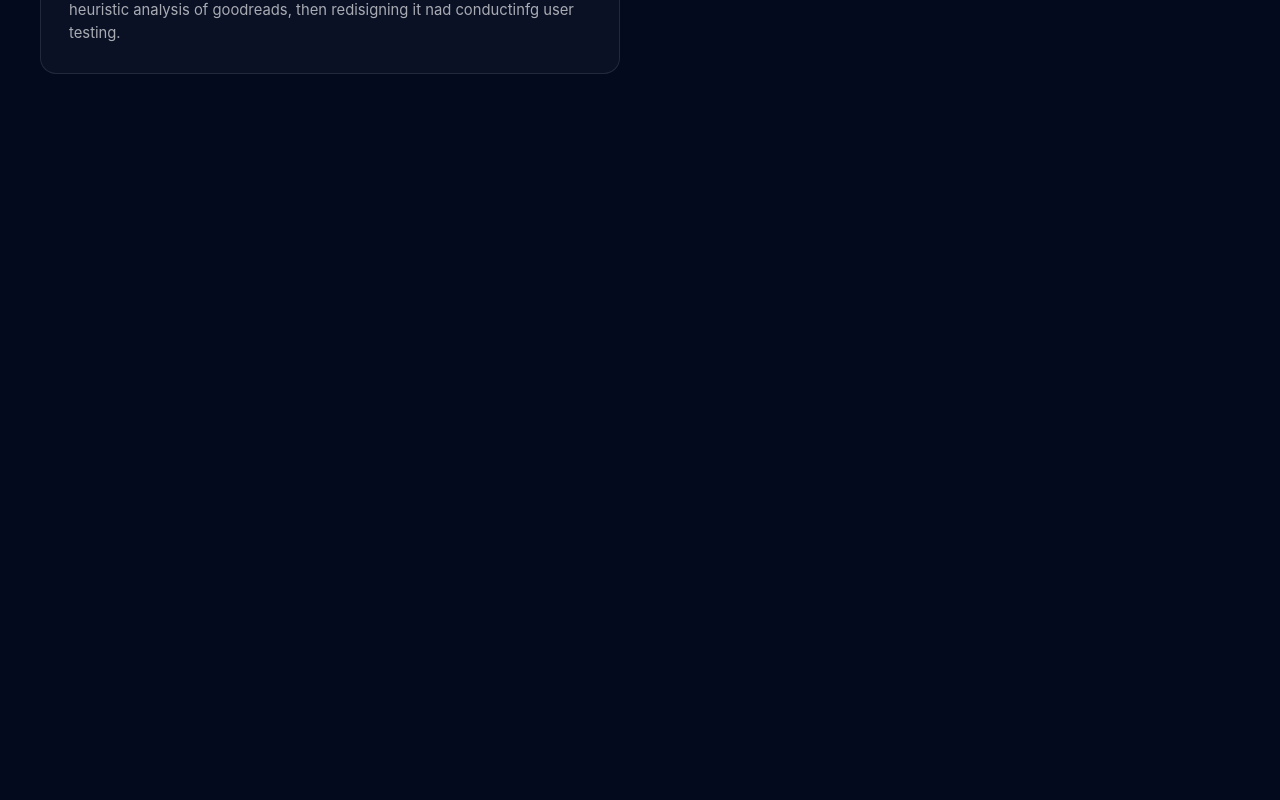
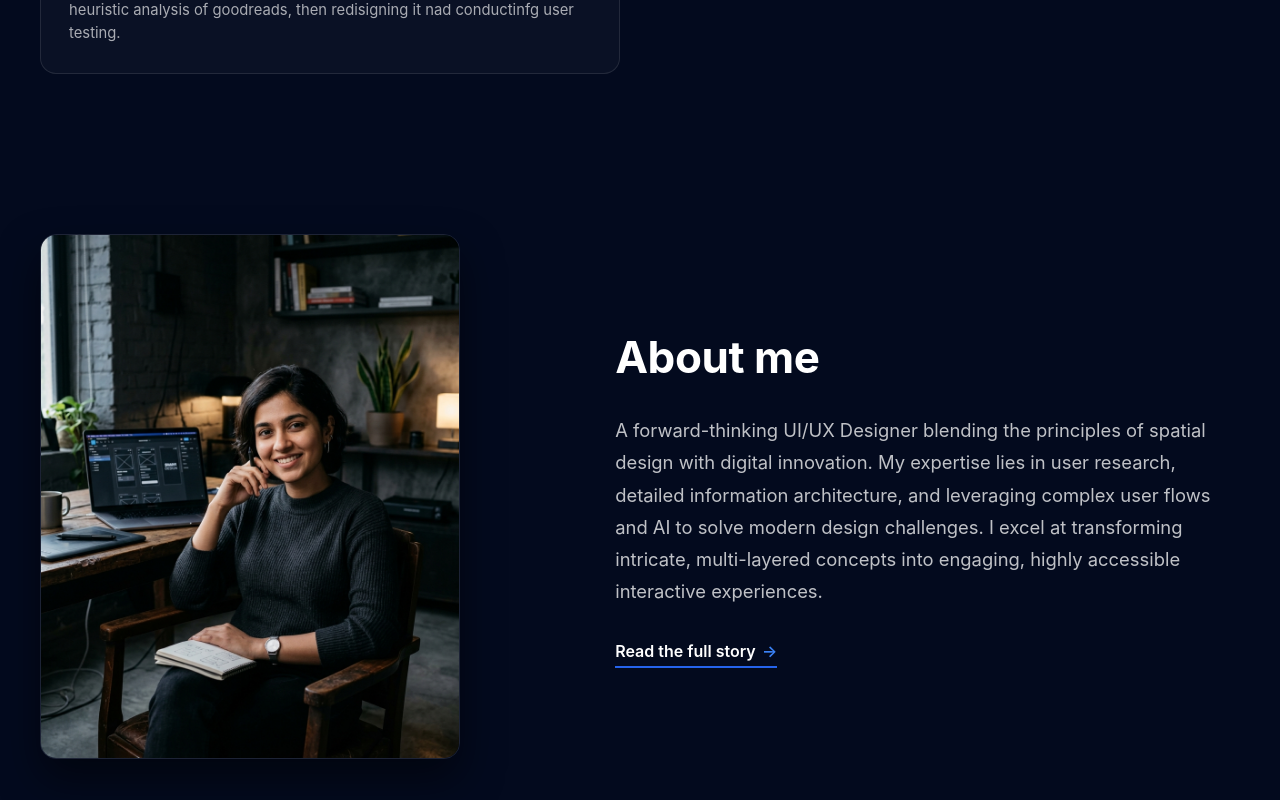
Before and after one commit to vivi0511-ship-it/shaivi-portfolio, a React (Vite) app: page / in a window 1280 px wide. Shown: the part 1899-2699 px from the top of the page. Before the commit the page ends 2053 px from the top, so only its background shows below. Built offline with nearby package versions, Linux system fonts and the light colour scheme.

Commit message:
add about me section

```diff
--- /dev/null
+++ b/src/components/About.css
@@ -0,0 +1,100 @@
+.about-section {
+  padding: 5rem 2.5rem;
+  background-color: #030a1e;
+  color: #ffffff;
+  box-sizing: border-box;
+}
+
+.about-container {
+  max-width: 1200px;
+  margin: 0 auto;
+  display: grid;
+  grid-template-columns: 0.9fr 1.1fr;
+  gap: 4rem;
+  align-items: center;
+}
+
+.about-photo-wrapper {
+  width: 100%;
+  max-width: 420px;
+}
+
+.about-photo {
+  width: 100%;
+  aspect-ratio: 4 / 5;
+  object-fit: cover;
+  border-radius: 16px;
+  border: 1px solid rgba(255, 255, 255, 0.1);
+  box-shadow: 0 20px 40px rgba(0, 0, 0, 0.5);
+  display: block;
+}
+
+.about-text-content {
+  display: flex;
+  flex-direction: column;
+  align-items: flex-start;
+  gap: 1.5rem;
+}
+
+.about-heading {
+  font-size: clamp(2rem, 3.5vw, 2.75rem);
+  font-weight: 700;
+  letter-spacing: -0.01em;
+  color: #ffffff;
+  margin: 0;
+}
+
+.about-bio {
+  font-size: clamp(1rem, 1.8vw, 1.15rem);
+  line-height: 1.75;
+  color: rgba(255, 255, 255, 0.75);
+  margin: 0;
+  font-weight: 400;
+}
+
+/* Link States */
+.about-story-link {
+  display: inline-flex;
+  align-items: center;
+  gap: 0.4rem;
+  font-size: 1rem;
+  font-weight: 600;
+  color: #ffffff;
+  text-decoration: none;
+  border-bottom: 2px solid #2563eb;
+  padding-bottom: 3px;
+  margin-top: 0.5rem;
+  transition: color 0.2s ease, border-color 0.2s ease;
+}
+
+.about-story-link .arrow {
+  display: inline-block;
+  color: #3b82f6;
+  transition: transform 0.25s cubic-bezier(0.16, 1, 0.3, 1);
+}
+
+/* Hover state: arrow shifts right by 4px */
+.about-story-link:hover .arrow {
+  transform: translateX(4px);
+}
+
+.about-story-link:hover {
+  border-color: #60a5fa;
+}
+
+/* Mobile responsive layout */
+@media (max-width: 768px) {
+  .about-section {
+    padding: 3.5rem 1.5rem;
+  }
+
+  .about-container {
+    grid-template-columns: 1fr;
+    gap: 2.5rem;
+  }
+
+  .about-photo-wrapper {
+    max-width: 360px;
+    margin: 0 auto;
+  }
+}
--- /dev/null
+++ b/src/components/About.jsx
@@ -0,0 +1,33 @@
+import { Link } from 'react-router-dom'
+import './About.css'
+
+function About() {
+  return (
+    <section className="about-section">
+      <div className="about-container">
+        <div className="about-left">
+          <div className="about-photo-wrapper">
+            <img
+              src="/about.jpg"
+              alt="Shaivi - UI/UX Designer & Researcher"
+              className="about-photo"
+            />
+          </div>
+        </div>
+        <div className="about-right">
+          <div className="about-text-content">
+            <h2 className="about-heading">About me</h2>
+            <p className="about-bio">
+              A forward-thinking UI/UX Designer blending the principles of spatial design with digital innovation. My expertise lies in user research, detailed information architecture, and leveraging complex user flows and AI to solve modern design challenges. I excel at transforming intricate, multi-layered concepts into engaging, highly accessible interactive experiences.
+            </p>
+            <Link to="/about" className="about-story-link">
+              Read the full story <span className="arrow">&rarr;</span>
+            </Link>
+          </div>
+        </div>
+      </div>
+    </section>
+  )
+}
+
+export default About
--- a/src/pages/Home.jsx
+++ b/src/pages/Home.jsx
@@ -1,6 +1,7 @@
 import Header from '../components/Header'
 import Hero from '../components/Hero'
 import FeaturedWork from '../components/FeaturedWork'
+import About from '../components/About'
 
 function Home() {
   return (
@@ -8,6 +9,7 @@ function Home() {
       <Header />
       <Hero />
       <FeaturedWork />
+      <About />
     </div>
   )
 }
```
Also changed, not shown: public/about.jpg (added).
